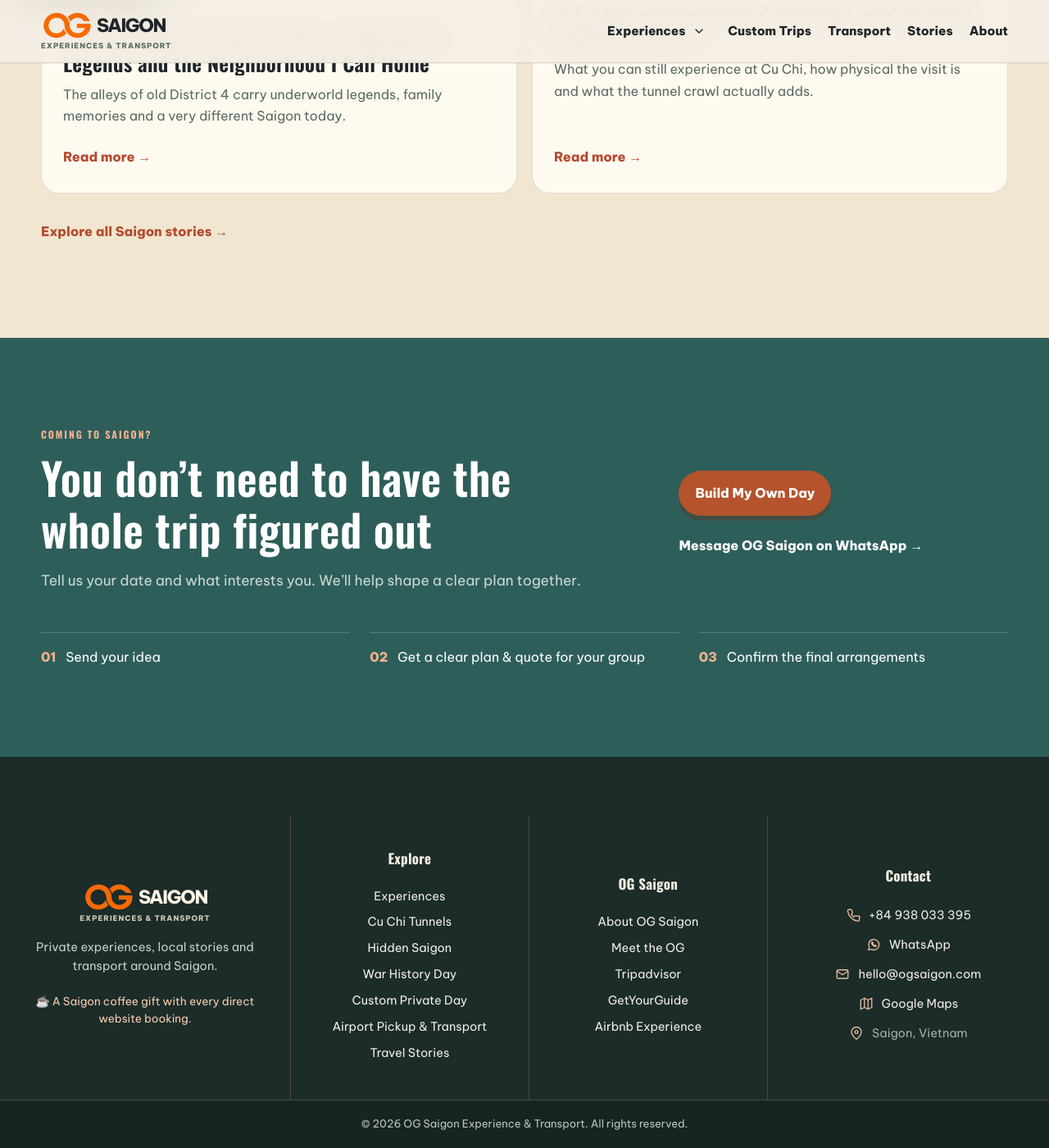
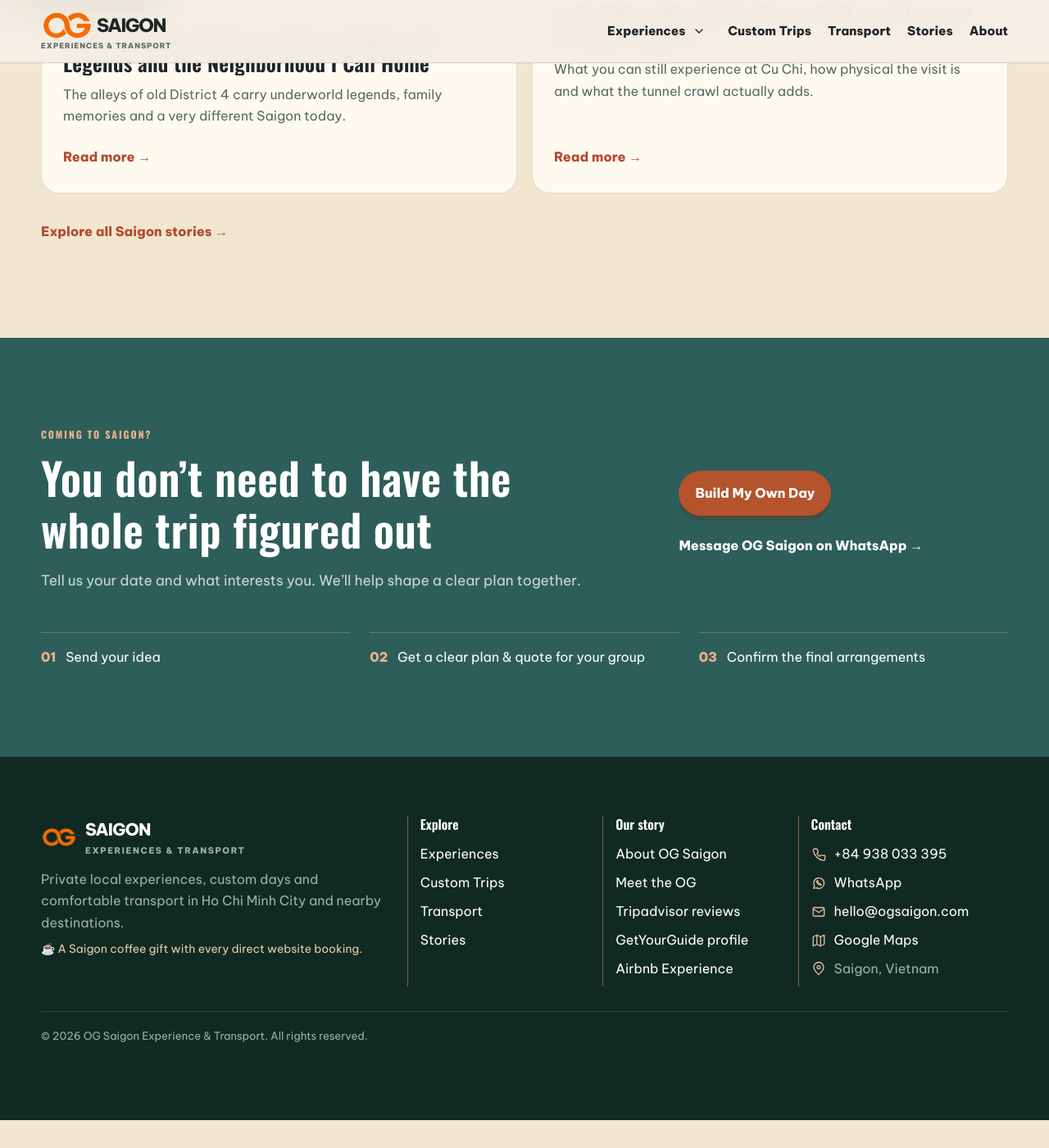
Before and after one commit to DSG2025/DSG2025.github.io, a Jekyll site: the page built from index.html, in a window 1280 px wide and 1400 px high, scrolled down 6389 px. Shown: the whole window at 82% size. Built offline with Jekyll 4.4.1, drawn with Linux system fonts in a browser that asks for light colours; some web fonts are replaced; after the commit the page ends 7755 px from its top, so only the background shows below that.

Commit message:
Restore original footer layout and copy; add only subtle orange dividers

```diff
--- a/_includes/site-footer.html
+++ b/_includes/site-footer.html
@@ -5,40 +5,78 @@
 <symbol id="og-footer-icon-map" viewBox="0 0 24 24"><path d="m3 6 6-3 6 3 6-3v15l-6 3-6-3-6 3z"/><path d="M9 3v15M15 6v15"/></symbol>
 <symbol id="og-footer-icon-pin" viewBox="0 0 24 24"><path d="M20 10c0 5-8 12-8 12S4 15 4 10a8 8 0 1 1 16 0z"/><circle cx="12" cy="10" r="2.5"/></symbol>
 </svg>
-<footer class="site-footer site-footer-framed">
-<div class="footer-grid footer-frame-grid">
-  <div class="footer-frame footer-frame-brand">
-    <a class="brand brand-logo-lockup footer-brand" href="/"><span class="brand-name-line"><span class="brand-og-mark"><img src="/favicon-512x512.png" width="512" height="512" alt="OG" decoding="async" /></span><span class="brand-saigon">SAIGON</span></span><small>Experiences &amp; Transport</small></a>
-    <p class="footer-muted">Private experiences, local stories and transport around Saigon.</p>
+{% if page.footer_variant == "home" %}
+<footer class="site-footer">
+<div class="wrap footer-grid footer-grid-v2">
+<div>
+<a class="brand footer-brand footer-brand-lockup" href="/"><img class="footer-brand-monogram" src="/favicon-192x192.png" width="44" height="44" alt="" loading="lazy" decoding="async"/><span class="footer-brand-copy">SAIGON<small>Experiences &amp; Transport</small></span></a>
+<p class="footer-muted">Private local experiences, custom days and comfortable transport in Ho Chi Minh City and nearby destinations.</p>
 <p class="footer-perk"><span aria-hidden="true">☕</span> A Saigon coffee gift with every direct website booking.</p>
 </div>
-  <div class="footer-frame footer-frame-explore">
-    <h2>Explore</h2>
-    <p><a href="/experiences/">Experiences</a></p>
+<div>
+<h2>Experiences</h2>
 <p><a href="/experiences/cu-chi-tunnels/">Cu Chi Tunnels</a></p>
 <p><a href="/experiences/hidden-saigon/">Hidden Saigon</a></p>
 <p><a href="/experiences/cu-chi-war-museum/">War History Day</a></p>
 <p><a href="/custom-trip/">Custom Private Day</a></p>
-    <p><a href="/transport/">Airport Pickup &amp; Transport</a></p>
+</div>
+<div>
+<h2>Services</h2>
+<p><a href="/transport/">Airport Pickup</a></p>
+<p><a href="/transport/">Private Transport</a></p>
 <p><a href="/stories/">Travel Stories</a></p>
 </div>
-  <div class="footer-frame footer-frame-story">
+<div>
 <h2>OG Saigon</h2>
-    <p><a href="/about/">About OG Saigon</a></p>
 <p><a href="/meet-duy/">Meet the OG</a></p>
-    <p><a data-platform-link="tripadvisor" href="https://www.tripadvisor.com/Attraction_Review-g293925-d34420172-Reviews-OG_Saigon_Experience_Transport-Ho_Chi_Minh_City.html" rel="noopener noreferrer" target="_blank">Tripadvisor</a></p>
-    <p><a data-platform-link="getyourguide" href="https://www.getyourguide.com/og-saigon-experience--transport-s695288/" rel="noopener noreferrer" target="_blank">GetYourGuide</a></p>
-    <p><a data-platform-link="airbnb" href="https://www.airbnb.com/experiences/7046435" rel="noopener noreferrer" target="_blank">Airbnb Experience</a></p>
+<p><a href="/about/">About</a></p>
+<p><a data-platform-link="tripadvisor" href="https://www.tripadvisor.com/Attraction_Review-g293925-d34420172-Reviews-OG_Saigon_Experience_Transport-Ho_Chi_Minh_City.html" rel="noopener" target="_blank">Tripadvisor</a></p>
+<p><a data-platform-link="getyourguide" href="https://www.getyourguide.com/og-saigon-experience--transport-s695288/" rel="noopener" target="_blank">GetYourGuide</a></p><p><a data-platform-link="airbnb" href="https://www.airbnb.com/experiences/7046435" rel="noopener" target="_blank">Airbnb Experience</a></p>
 </div>
-  <div class="footer-frame footer-frame-contact">
+<div class="footer-contact">
 <h2>Contact</h2>
 <p class="footer-contact-row"><svg class="footer-contact-icon" aria-hidden="true" focusable="false"><use href="#og-footer-icon-phone"></use></svg><a data-phone-link="" href="tel:+84938033395">+84 938 033 395</a></p>
-    <p class="footer-contact-row"><svg class="footer-contact-icon" aria-hidden="true" focusable="false"><use href="#og-footer-icon-whatsapp"></use></svg><a data-whatsapp-link="" href="https://wa.me/84938033395" rel="noopener noreferrer" target="_blank">WhatsApp</a></p>
+<p class="footer-contact-row"><svg class="footer-contact-icon" aria-hidden="true" focusable="false"><use href="#og-footer-icon-whatsapp"></use></svg><a data-whatsapp-link="" href="https://wa.me/84938033395" rel="noopener" target="_blank">WhatsApp</a></p>
 <p class="footer-contact-row"><svg class="footer-contact-icon" aria-hidden="true" focusable="false"><use href="#og-footer-icon-mail"></use></svg><a href="mailto:hello@ogsaigon.com">hello@ogsaigon.com</a></p>
-    <p class="footer-contact-row"><svg class="footer-contact-icon" aria-hidden="true" focusable="false"><use href="#og-footer-icon-map"></use></svg><a href="https://maps.app.goo.gl/WbifDsGKfHmSeFuR7" rel="noopener noreferrer" target="_blank">Google Maps</a></p>
+<p class="footer-contact-row"><svg class="footer-contact-icon" aria-hidden="true" focusable="false"><use href="#og-footer-icon-map"></use></svg><a href="https://maps.app.goo.gl/WbifDsGKfHmSeFuR7" rel="noopener" target="_blank">Google Maps</a></p>
 <p class="footer-contact-row footer-muted"><svg class="footer-contact-icon" aria-hidden="true" focusable="false"><use href="#og-footer-icon-pin"></use></svg><span>Saigon, Vietnam</span></p>
 </div>
 </div>
-<div class="footer-bottom footer-framed-bottom"><div class="wrap">© <span data-year=""></span> OG Saigon Experience &amp; Transport. All rights reserved.</div></div>
+<div class="wrap footer-bottom">© <span data-year=""></span> OG Saigon Experience &amp; Transport. All rights reserved.</div>
 </footer>
-<a aria-label="Message OG Saigon on WhatsApp" class="btn primary wa-float" data-whatsapp-link="" href="https://wa.me/84938033395?text=Hi%20OG%20Saigon%2C%20I%27m%20planning%20a%20trip%20to%20Saigon." rel="noopener noreferrer" target="_blank">WhatsApp</a>
+<a aria-label="Message OG Saigon on WhatsApp" class="btn primary wa-float" data-whatsapp-link="" href="https://wa.me/84938033395?text=Hi%20OG%20Saigon%2C%20I%27m%20planning%20a%20trip%20to%20Saigon." rel="noopener" target="_blank">WhatsApp</a>
+{% else %}
+<footer class="site-footer">
+<div class="wrap footer-grid">
+<div>
+<a class="brand footer-brand footer-brand-lockup" href="/"><img class="footer-brand-monogram" src="/favicon-192x192.png" width="44" height="44" alt="" loading="lazy" decoding="async"/><span class="footer-brand-copy">SAIGON<small>Experiences &amp; Transport</small></span></a>
+<p class="footer-muted">Private local experiences, custom days and comfortable transport in Ho Chi Minh City and nearby destinations.</p>
+<p class="footer-perk"><span aria-hidden="true">☕</span> A Saigon coffee gift with every direct website booking.</p>
+</div>
+<div>
+<h2>Explore</h2>
+<p><a href="/experiences/">Experiences</a></p>
+<p><a href="/custom-trip/">Custom Trips</a></p>
+<p><a href="/transport/">Transport</a></p>
+<p><a href="/stories/">Stories</a></p>
+</div>
+<div>
+<h2>Our story</h2>
+<p><a href="/about/">About OG Saigon</a></p>
+<p><a href="/meet-duy/">Meet the OG</a></p>
+<p><a data-platform-link="tripadvisor" href="https://www.tripadvisor.com/Attraction_Review-g293925-d34420172-Reviews-OG_Saigon_Experience_Transport-Ho_Chi_Minh_City.html" rel="noopener" target="_blank">Tripadvisor reviews</a></p>
+<p><a data-platform-link="getyourguide" href="https://www.getyourguide.com/og-saigon-experience--transport-s695288/" rel="noopener" target="_blank">GetYourGuide profile</a></p><p><a data-platform-link="airbnb" href="https://www.airbnb.com/experiences/7046435" rel="noopener" target="_blank">Airbnb Experience</a></p>
+</div>
+<div>
+<h2>Contact</h2>
+<p class="footer-contact-row"><svg class="footer-contact-icon" aria-hidden="true" focusable="false"><use href="#og-footer-icon-phone"></use></svg><a data-phone-link="" href="tel:+84938033395">+84 938 033 395</a></p>
+<p class="footer-contact-row"><svg class="footer-contact-icon" aria-hidden="true" focusable="false"><use href="#og-footer-icon-whatsapp"></use></svg><a data-whatsapp-link="" href="https://wa.me/84938033395" rel="noopener" target="_blank">WhatsApp</a></p>
+<p class="footer-contact-row"><svg class="footer-contact-icon" aria-hidden="true" focusable="false"><use href="#og-footer-icon-mail"></use></svg><a href="mailto:hello@ogsaigon.com">hello@ogsaigon.com</a></p>
+<p class="footer-contact-row"><svg class="footer-contact-icon" aria-hidden="true" focusable="false"><use href="#og-footer-icon-map"></use></svg><a href="https://maps.app.goo.gl/WbifDsGKfHmSeFuR7" rel="noopener" target="_blank">Google Maps</a></p>
+<p class="footer-contact-row footer-muted"><svg class="footer-contact-icon" aria-hidden="true" focusable="false"><use href="#og-footer-icon-pin"></use></svg><span>Saigon, Vietnam</span></p>
+</div>
+</div>
+<div class="wrap footer-bottom">© <span data-year=""></span> OG Saigon Experience &amp; Transport. All rights reserved.</div>
+</footer>
+<a aria-label="Message OG Saigon on WhatsApp" class="btn primary wa-float" data-whatsapp-link="" href="https://wa.me/84938033395?text=Hi%20OG%20Saigon%2C%20I%27m%20planning%20a%20trip%20to%20Saigon." rel="noopener" target="_blank">WhatsApp</a>
+{% endif %}
--- a/assets/css/style.css
+++ b/assets/css/style.css
@@ -2445,148 +2445,38 @@
   font-weight:800;
   text-transform:uppercase;
 }
-.site-footer.site-footer-framed {
-  background:#1c2c28;
-  color:#f0ece3;
-  padding:0;
-}
-.site-footer .footer-frame-grid {
-  display:grid;
-  grid-template-columns:minmax(0,1.22fr) minmax(0,1fr) minmax(0,1fr) minmax(0,1.18fr);
-  width:100%;
-  max-width:none;
-  margin:0;
-  gap:0;
-}
-.site-footer .footer-frame {
-  display:flex;
-  flex-direction:column;
-  align-items:center;
-  justify-content:center;
-  min-width:0;
-  min-height:330px;
-  padding:clamp(24px,3.2vw,48px) clamp(18px,2.4vw,36px);
-  text-align:center;
-  border-right:1px solid rgba(220,149,93,.28);
-  border-bottom:1px solid rgba(220,149,93,.28);
-}
-.site-footer .footer-frame:last-child {border-right:0}
-.site-footer .footer-frame h2 {
-  color:#f5eee2;
-  font-size:1.06rem;
-  font-weight:800;
-  margin:0 0 19px;
-  letter-spacing:.015em;
-}
-.site-footer .footer-frame p {
-  margin:5px 0;
-  line-height:1.5;
-  font-size:.91rem;
-}
-.site-footer .footer-frame a {
-  color:#f3eee6;
-  text-decoration:none;
-  text-underline-offset:4px;
-}
-.site-footer .footer-frame a:not(.brand-logo-lockup):hover,
-.site-footer .footer-frame a:not(.brand-logo-lockup):focus-visible {
-  color:#f7cdb0;
-  text-decoration:underline;
-}
-.site-footer .footer-frame-brand {gap:12px}
-.site-footer .footer-frame-brand .brand-logo-lockup {
-  align-items:center;
-  gap:3px;
-}
-.site-footer .brand-logo-lockup .brand-saigon {color:#fff6e8}
-.site-footer .brand-logo-lockup small {color:#d2c9b8}
-.site-footer .footer-frame-brand .footer-muted {
-  max-width:270px;
-  color:#c8d0ca;
-  line-height:1.6;
-}
-.site-footer .footer-frame-brand .footer-perk {
-  max-width:270px;
-  color:#f7cdb0;
-  font-size:.85rem;
-  line-height:1.55;
-}
-.site-footer .footer-frame .footer-contact-row {
-  display:flex;
-  align-items:center;
-  justify-content:flex-start;
-  gap:10px;
-  width:fit-content;
-  max-width:100%;
-  text-align:left;
-  margin:7px 0;
-}
-.site-footer .footer-frame .footer-contact-row .footer-contact-icon {
-  flex:0 0 18px;
-  width:18px;
-  height:18px;
-}
-.site-footer .footer-frame .footer-contact-row a {
-  min-width:0;
-  overflow-wrap:anywhere;
-}
-.site-footer .footer-framed-bottom {
-  max-width:none;
-  width:100%;
-  margin:0;
-  padding:17px 18px 19px;
-  border-top:0;
-  text-align:center;
-  background:#172521;
-  color:#bbc6be;
-}
-@media (min-width:921px) and (max-width:1120px) {
-  .site-footer .footer-frame {padding-inline:15px}
-  .site-header .navlinks {gap:clamp(10px,1.4vw,21px)}
-}
-@media (max-width:920px) {
-  .site-footer .footer-frame-grid {grid-template-columns:repeat(2,minmax(0,1fr))}
-  .site-footer .footer-frame {min-height:280px}
-  .site-footer .footer-frame:nth-child(even) {border-right:0}
-}
 @media (max-width:650px) {
   .brand-logo-lockup .brand-og-mark {flex-basis:53px;width:53px;height:28px}
   .brand-logo-lockup .brand-og-mark img {width:53px;height:53px}
   .brand-logo-lockup .brand-saigon {font-size:1.14rem}
   .site-header .brand-logo-lockup small {font-size:.51rem;letter-spacing:.08em}
-  .site-footer .footer-frame-grid {
-    grid-template-columns:minmax(0,.92fr) minmax(0,1.08fr);
-  }
-  .site-footer .footer-frame {
-    min-height:0;
-    padding:23px 15px;
-    align-items:center;
-    justify-content:center;
-  }
-  .site-footer .footer-frame-brand {
-    gap:8px;
-    border-right:1px solid rgba(220,149,93,.28);
-  }
-  .site-footer .footer-frame-brand .brand-logo-lockup {align-items:center}
-  .site-footer .footer-frame-brand .footer-muted,
-  .site-footer .footer-frame-brand .footer-perk {
-    max-width:190px;
-    font-size:.76rem;
-    line-height:1.48;
-  }
-  .site-footer .footer-frame-explore {border-right:0}
-  .site-footer .footer-frame-story,
-  .site-footer .footer-frame-contact {
-    grid-column:1/-1;
-    border-right:0;
-  }
-  .site-footer .footer-frame h2 {margin-bottom:11px;font-size:.96rem}
-  .site-footer .footer-frame p {font-size:.82rem;margin:4px 0}
-  .site-footer .footer-frame .footer-contact-row {font-size:.9rem}
-}
-@media (max-width:360px) {
-  .site-footer .footer-frame {padding-inline:9px}
-  .site-footer .footer-frame-brand .brand-og-mark {flex-basis:44px;width:44px;height:24px}
-  .site-footer .footer-frame-brand .brand-og-mark img {width:44px;height:44px}
-  .site-footer .footer-frame-brand .brand-saigon {font-size:1rem}
-}
+}
+/* Footer V2.7.1: retain ORIGINAL footer content, grid, spacing and color;
+   only a thin OG orange divider between existing groups. */
+.site-footer .footer-grid > div {
+  position:relative;
+  min-width:0;
+}
+@media(min-width:921px) {
+  .site-footer .footer-grid > div + div::before {
+    content:"";
+    position:absolute;
+    top:0;bottom:0;left:-16px;
+    border-left:1px solid rgba(220,149,93,.55);
+    pointer-events:none;
+  }
+}
+@media(min-width:651px) and (max-width:920px) {
+  .site-footer .footer-grid > div {
+    outline:1px solid rgba(220,149,93,.38);
+    outline-offset:7px;
+  }
+}
+@media(max-width:650px) {
+  .site-footer .footer-grid > div + div::before {
+    content:"";
+    position:absolute;top:-16px;left:0;right:0;
+    border-top:1px solid rgba(220,149,93,.55);
+    pointer-events:none;
+  }
+}
```
Lines whose indentation alone changed are shown as unchanged.
